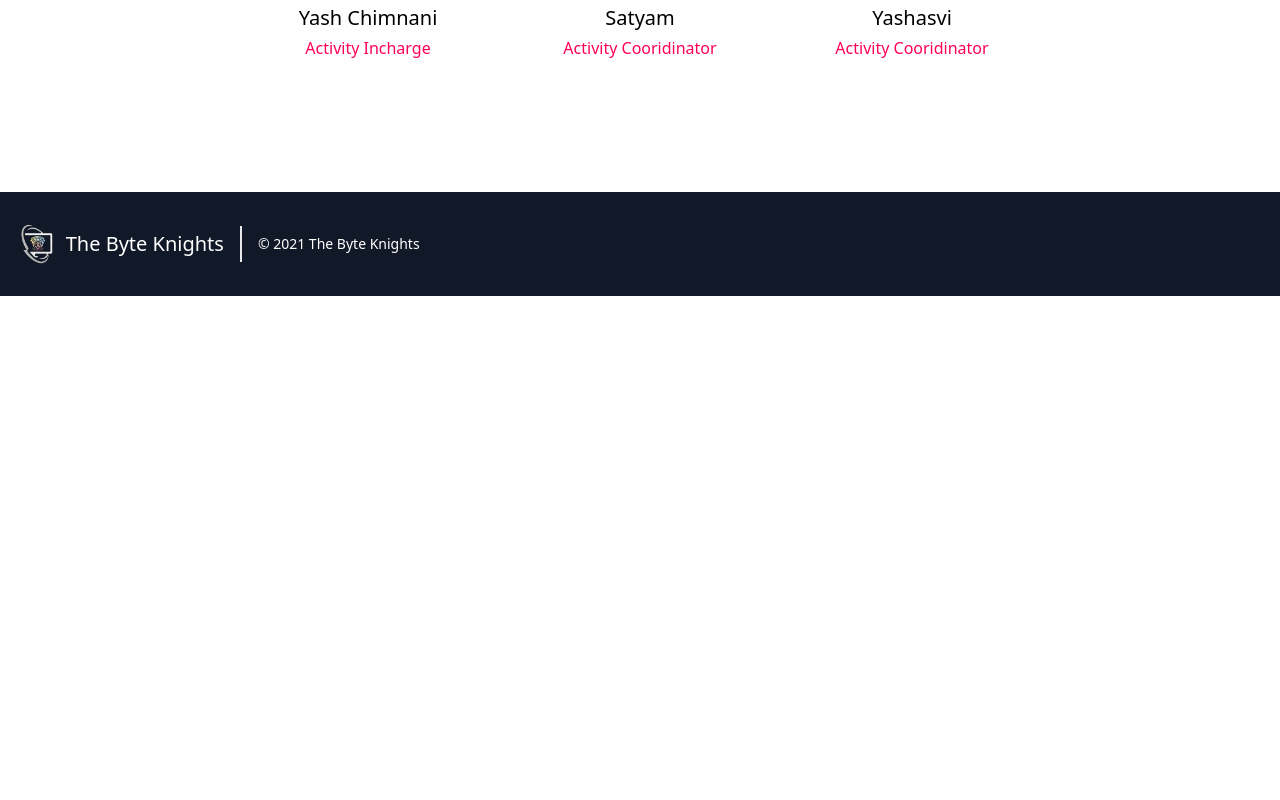
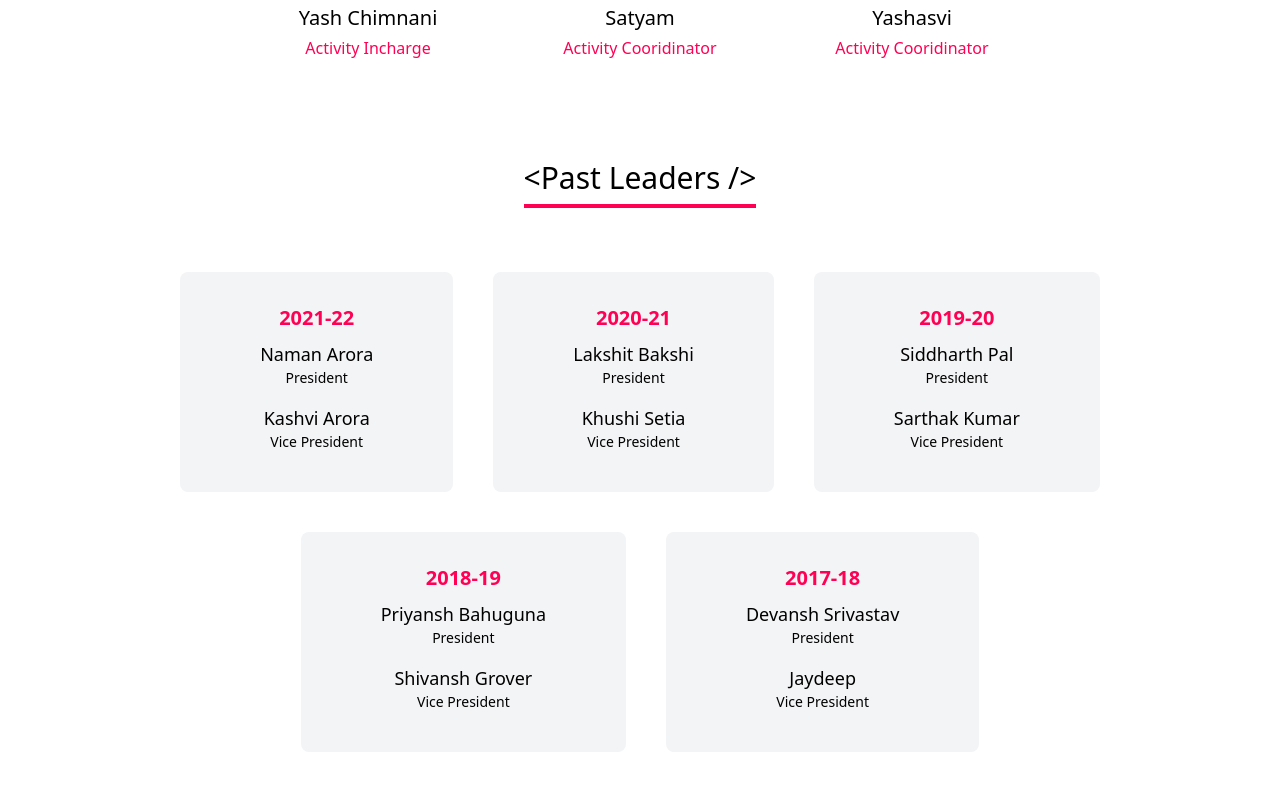
Before and after one commit to namanArora1022/thebyteknights, a React (Create React App) app: page /about in a window 1280 px wide. Shown: the part 1160-1960 px from the top of the page. Before the commit the page ends 1456 px from the top, so only its background shows below. Built offline with nearby package versions, Linux system fonts and the light colour scheme; a web font is replaced by a local one.

Commit message:
added Past Leaders section

```diff
--- /dev/null
+++ b/src/components/About/PastLeader.jsx
@@ -0,0 +1,19 @@
+import React from 'react';
+
+const PastLeader = ({ year }) => {
+    return (
+        <div className='bg-gray-100 py-8 px-20 m-5 flex flex-col justify-center items-center rounded-lg hover:shadow-lg transition-all duration-500 cursor-default'>
+            <h3 className='text-Pink text-xl font-bold'>{year.year}</h3>
+            <div className="flex flex-col justify-center items-center my-2">
+                <h3 className='text-lg'>{year.President}</h3>
+                <h4 className='text-sm'>President</h4>
+            </div>
+            <div className="flex flex-col justify-center items-center my-2">
+                <h3 className='text-lg'>{year.Vice_President}</h3>
+                <h4 className='text-sm'>Vice President</h4>
+            </div>
+        </div>
+    )
+}
+
+export default PastLeader;
--- a/src/data/about/index.js
+++ b/src/data/about/index.js
@@ -50,3 +50,31 @@ export const members = [
         img: ActivityCooridinator_2
     },
 ]
+
+export const years = [
+    {
+        year: '2017-18',
+        President: 'Devansh Srivastav',
+        Vice_President: 'Jaydeep',
+    },
+    {
+        year: '2018-19',
+        President: 'Priyansh Bahuguna',
+        Vice_President: 'Shivansh Grover',
+    },
+    {
+        year: '2019-20',
+        President: 'Siddharth Pal',
+        Vice_President: 'Sarthak Kumar',
+    },
+    {
+        year: '2020-21',
+        President: 'Lakshit Bakshi',
+        Vice_President: 'Khushi Setia',
+    },
+    {
+        year: '2021-22',
+        President: 'Naman Arora',
+        Vice_President: 'Kashvi Arora',
+    }
+]
--- a/src/pages/About.jsx
+++ b/src/pages/About.jsx
@@ -1,7 +1,9 @@
 import React from 'react';
+
 import Member from '../components/About/Member';
+import PastLeader from '../components/About/PastLeader';
 
-import { members } from '../data/about';
+import { members, years } from '../data/about';
 
 const About = () => {
     return (
@@ -14,12 +16,21 @@ const About = () => {
                 <p>To participate and succeed in intra and inter school events Extend full support in all projects Impart training to others Share to learn Raise the bars in IT skills. Organise competitions on National and Global Levels. Trips to offices of Multinational Companies like Google and Microsoft. Regular workshops are also conducted by expertise resource person on various emerging IT skills like animation, digital photography, video editing, movie making, programming, web design and developing, network security and much more. The Club also has a youtube channel by its name where the members showcase their talents.</p>
             </main>
             {/* Our Team */}
-            <section className='pt-10 flex flex-col justify-center items-center md:pb-44'>
-                <h2 className="text-3xl Pink-border mb-6 inline-block">{'<Our Team/>'}</h2>
+            <section className='pt-10 flex flex-col justify-center items-center'>
+                <h2 className="text-3xl Pink-border mb-6 inline-block">&lt;Our Team /&gt;</h2>
                 <p className='text-sm text-center my-2 px-2 md:w-96'>A team of designers, developers, gamers, quizzers, photographers, filmmakers. This is "The Byte Knights". We Make things.</p>
                 <div className='flex flex-wrap justify-center items-center py-5'>
                     {members.map(member => (
-                        <Member member={member} key={member.id}/>
+                        <Member member={member} key={member.id} />
+                    ))}
+                </div>
+            </section>
+            {/* Past Leaders */}
+            <section className='pt-10 flex flex-col justify-center items-center md:pb-44'>
+                <h2 className="text-3xl Pink-border mb-6 inline-block">&lt;Past Leaders /&gt;</h2>
+                <div className='flex flex-wrap justify-center items-center py-5'>
+                    {years.reverse().map(year => (
+                        <PastLeader year={year}/>
                     ))}
                 </div>
             </section>
```
